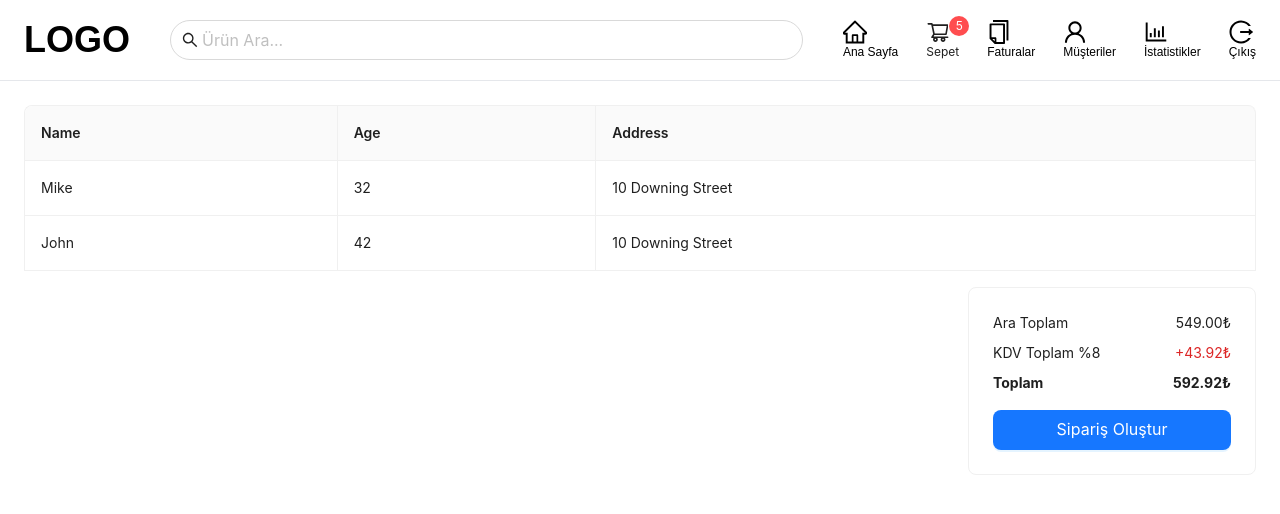
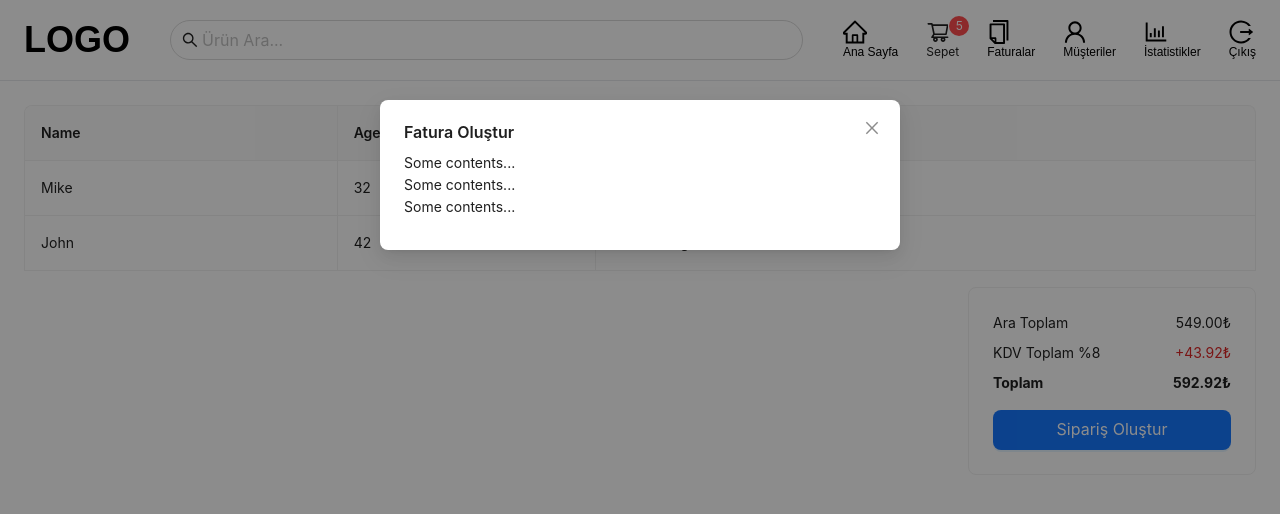
Before and after one commit to ilkeasagicayir/pos-application, a React (Create React App) app in the folder pos-application/client/: page /cart in a window 1280 px wide. Both pictures are taken after a click on the button "Sipariş Oluştur". Shown: the top 514 px of the page. Built offline with nearby package versions, Linux system fonts and the light colour scheme.

Commit message:
Cart Page Modal

```diff
--- /dev/null
+++ b/pos-application/client/src/components/cart/CreateBill.jsx
@@ -0,0 +1,18 @@
+import { Modal } from "antd";
+
+const CreateBill = ({isModalOpen, setIsModalOpen}) => {
+  return (
+    <Modal
+      title="Fatura Oluştur"
+      open={isModalOpen}
+      footer={false}
+      onCancel={() => setIsModalOpen(false)}
+    >
+      <p>Some contents...</p>
+      <p>Some contents...</p>
+      <p>Some contents...</p>
+    </Modal>
+  );
+};
+
+export default CreateBill;
--- a/pos-application/client/src/pages/CartPage.jsx
+++ b/pos-application/client/src/pages/CartPage.jsx
@@ -1,7 +1,10 @@
 import { Button, Card, Table } from "antd";
 import Header from "../components/header/Header.jsx";
+import { useState } from "react";
+import CreateBill from "../components/cart/CreateBill.jsx";
 
 const CartPage = () => {
+    const [isModalOpen, setIsModalOpen] = useState(false);
   const columns = [
     {
       title: "Name",
@@ -33,6 +36,9 @@
       address: "10 Downing Street",
     },
   ];
+
+  console.log(isModalOpen);
+
   return (
     <>
       <Header />
@@ -52,12 +58,13 @@
               <b>Toplam</b>
               <b>592.92₺</b>
             </div>
-            <Button className="mt-4 w-full" type="primary" size="large">
+            <Button className="mt-4 w-full" type="primary" size="large" onClick={() => setIsModalOpen(true)}>
               Sipariş Oluştur
             </Button>
           </Card>
         </div>
       </div>
+     <CreateBill isModalOpen={isModalOpen} setIsModalOpen={setIsModalOpen} />
     </>
   );
 };
```
